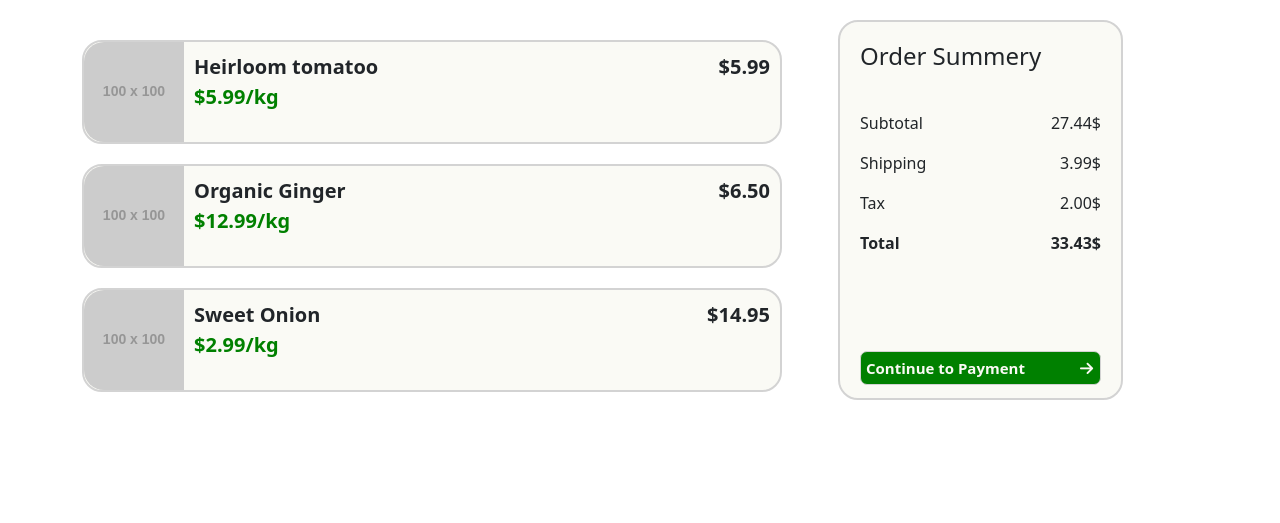
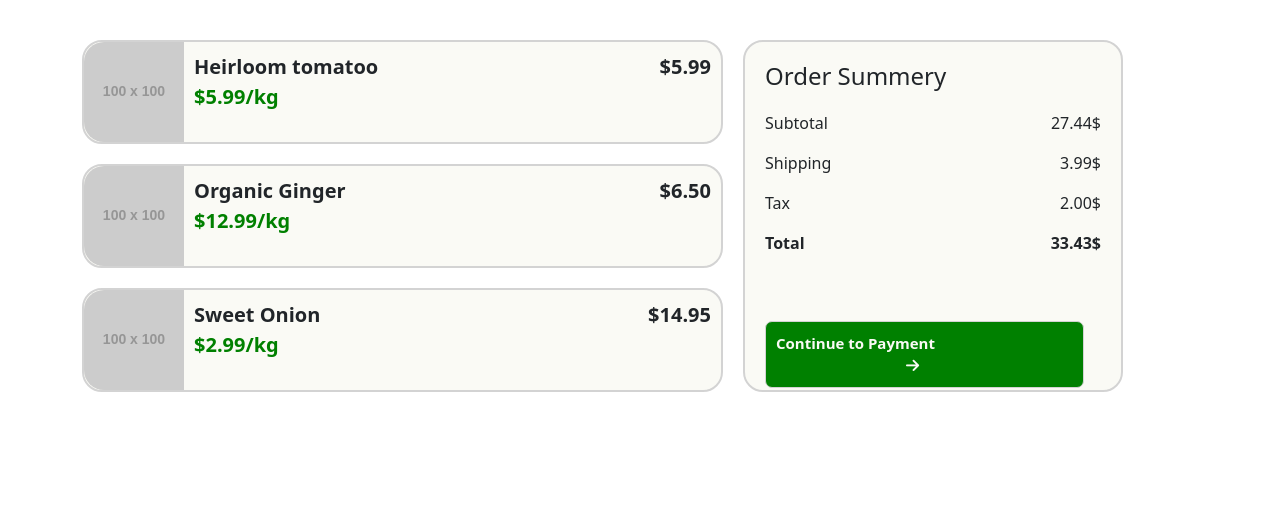
Before and after one commit to monirulislambd/ostad-live-test-03, a plain HTML site: page index.html in a window 1280 px wide. Drawn offline with Linux system fonts and the light colour scheme; placeholder pictures from the web are drawn by us.

Commit message:
Add files via upload

```diff
--- a/index.html
+++ b/index.html
@@ -12,7 +12,7 @@
 
     <div class="container">
         <div class="row">
-            <div class="col-md-8 me-2 product">
+            <div class="col-md-8 col-lg-7 me-2 product">
                 <div class="tomato">
                     <div class="tomato-left">
                         <div class="tomato-left-image">
@@ -57,7 +57,7 @@
                 </div>
 
             </div>
-            <div class="col-md-3 summery">
+            <div class="col-md-3 col-lg-4 summery">
                 <h4>Order Summery</h4>
                 <div class="box">
 
--- a/style.css
+++ b/style.css
@@ -3,20 +3,14 @@ body{
 
 }
 .product{
-    height: 500px;
     border: 1 px solid black;
     box-sizing: border-box;
+    margin-top: 20px;
 }
 
-.summery{
-    border: 2px solid #d3d3d3;
-    background-color: #FAFAF5;
-    border-radius: 20px;
-    padding: 20px;
-    height: 380px;
-}
+
 .tomato{
-    width: 700px;
+    width: 100%;
     height: 104px;
     padding: 10px;
     margin-top: 20px;
@@ -26,6 +20,9 @@ body{
     border: 2px solid #d3d3d3;
     justify-content: space-between;
     position: relative;
+}
+.tomato:first-child{
+    margin-top: 0px;
 }
 
 .tomato-left{
@@ -60,7 +57,7 @@ body{
 }
 
 .summery h4{
-    margin-bottom: 40px;
+    margin-bottom: 20px;
 }
 
 .box{
@@ -75,19 +72,30 @@ body{
     font-weight: bold;
 }
 
+.summery{
+    border: 2px solid #d3d3d3;
+    background-color: #FAFAF5;
+    padding: 20px;
+    padding-bottom:0px ;
+    border-radius: 20px;
+
+    margin-top: 20px;
+}
+
 .summery a{
     display: block;
     text-decoration: none;
     color: #FAFAF5;
-    padding: 5px 5px;
+    padding: 10px 10px;
     border: 1px solid #d3d3d3;
     font-size: 15px;
     font-weight: bold;
     border-radius: 7px;
-    margin-top: 80px;
+    margin-top: 50px;
     background-color: green;
+    width: 95%;
 
 }
 .summery i{
-    margin-left: 55px;
+    margin-left: 130px;
 }
```
